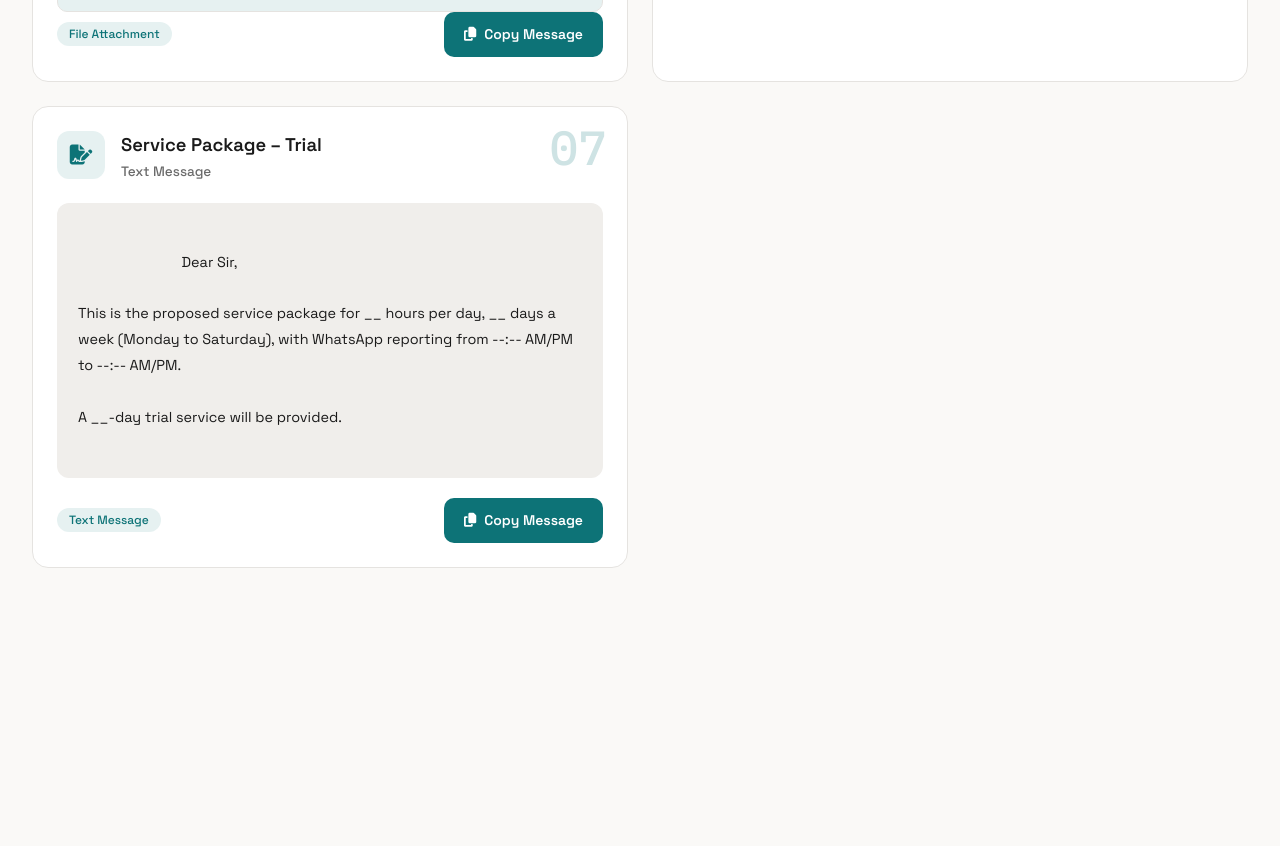
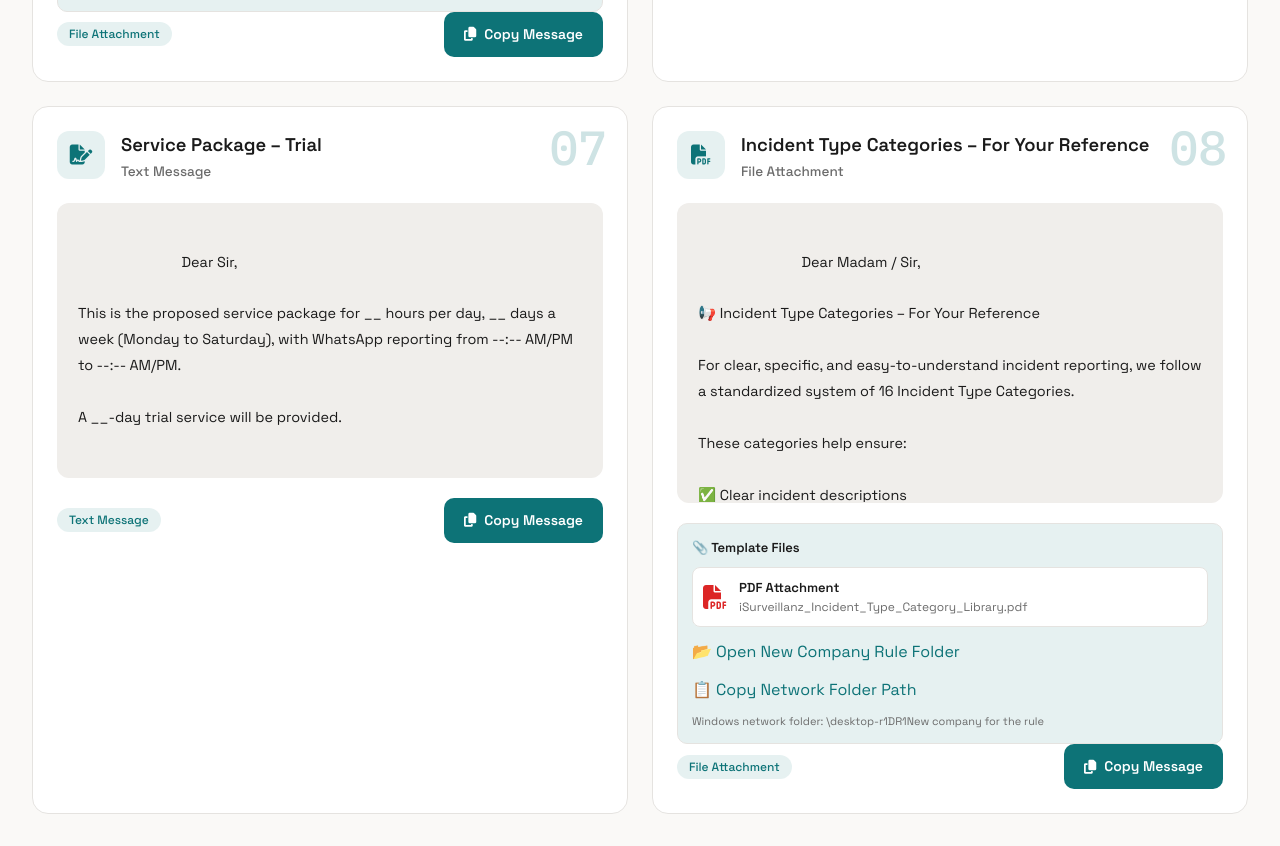
Before and after one commit to iSurveillanz/WhatsApp-Rule-for-New-Client, a plain HTML site: page index.html in a window 1280 px wide. Shown: the part 1742-2588 px from the top of the page. Before the commit the page ends 2342 px from the top, so only its background shows below. Drawn offline with nearby package versions, Linux system fonts and the light colour scheme.

Commit message:
Update rule count and add incident type category details

```diff
--- a/index.html
+++ b/index.html
@@ -488,7 +488,7 @@
             </div>
             <div class="flex items-center gap-6">
                 <div class="text-center">
-                    <div class="text-2xl font-bold" style="color: var(--accent);" id="rule-count">7</div>
+                    <div class="text-2xl font-bold" style="color: var(--accent);" id="rule-count">8</div>
                     <div class="text-xs" style="color: var(--fg-muted);">Total Rules</div>
                 </div>
                 <div class="text-center">
@@ -624,6 +624,34 @@ This is the proposed service package for __ hours per day, __ days a week (Monda
 
 A __-day trial service will be provided.`,
                 type: 'text'
+            },
+            {
+                id: 9,
+                icon: 'fa-file-pdf',
+                title: 'Incident Type Categories – For Your Reference',
+                subtitle: 'File Attachment',
+                message: `Dear Madam / Sir,
+
+📢 Incident Type Categories – For Your Reference
+
+For clear, specific, and easy-to-understand incident reporting, we follow a standardized system of 16 Incident Type Categories.
+
+These categories help ensure:
+
+✅ Clear incident descriptions
+✅ Easy analysis and reporting
+✅ Quick incident tracking
+✅ Accurate incident categorization
+
+📎 Kindly find the attached Incident Type Category list for your reference.
+
+We will also pin this list in the WhatsApp group for easy access whenever required.
+
+Thank you for your support and cooperation.
+
+Regards,
+iSurveillanz Team`,
+                type: 'file'
             }
         ];
 
@@ -741,6 +769,42 @@ A __-day trial service will be provided.`,
                                         <div style="font-size:11px; color:var(--fg-muted); margin-top:3px;">
                                             Windows network folder: \\desktop-r1\D\R1\New company for the rule
                                         </div>
+                                    </div>
+                                </div>
+                            </div>
+                        ` : ''}
+
+                        ${rule.id === 9 ? `
+                            <div style="
+                                margin-top:12px;
+                                padding:14px;
+                                border-radius:10px;
+                                background: var(--accent-soft);
+                                border:1px solid var(--card-border);
+                            ">
+                                <div style="font-weight:600; font-size:13px; margin-bottom:10px;">
+                                    📎 Template Files
+                                </div>
+                                <div style="display:flex; align-items:center; gap:12px; padding:10px; border-radius:8px; background:var(--card-bg); border:1px solid var(--card-border);">
+                                    <i class="fa-solid fa-file-pdf" style="font-size:24px; color:var(--danger);"></i>
+                                    <div style="min-width:0;">
+                                        <div style="font-weight:600; font-size:13px;">PDF Attachment</div>
+                                        <div style="font-size:12px; color:var(--fg-muted); overflow-wrap:anywhere;">
+                                            iSurveillanz_Incident_Type_Category_Library.pdf
+                                        </div>
+                                    </div>
+                                </div>
+                                <div style="display:flex; flex-direction:column; gap:8px; margin-top:10px;">
+                                    <a href="file://///desktop-r1/D/R1/New%20company%20for%20the%20rule"
+                                       target="_blank" rel="noopener" class="excel-share-btn"
+                                       style="display:block; text-decoration:none;">
+                                        📂 Open New Company Rule Folder
+                                    </a>
+                                    <button type="button" onclick="copyNetworkPath()" class="excel-share-btn">
+                                        📋 Copy Network Folder Path
+                                    </button>
+                                    <div style="font-size:11px; color:var(--fg-muted);">
+                                        Windows network folder: \\desktop-r1\D\R1\New company for the rule
                                     </div>
                                 </div>
                             </div>
```
